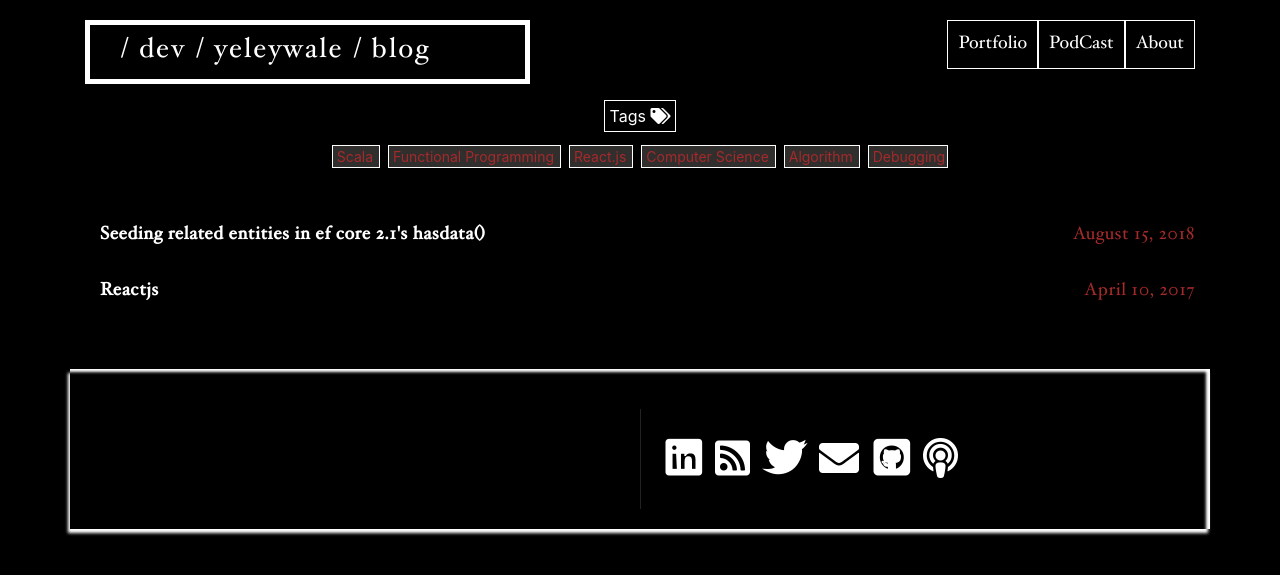
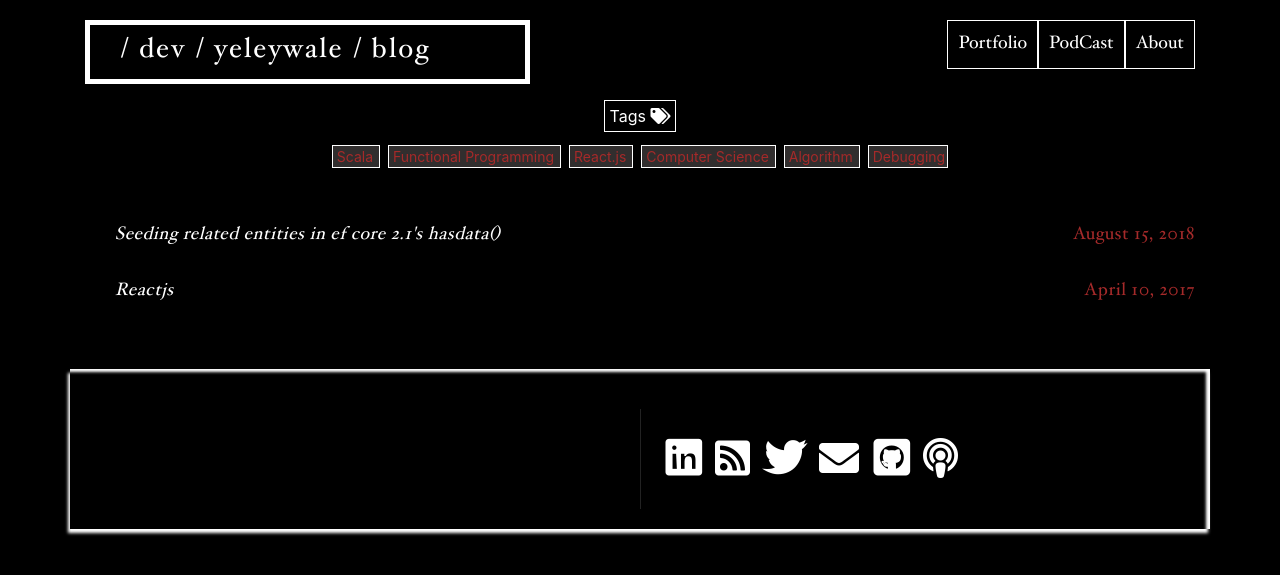
Before and after one commit to yeleywale/yeleywale.github.io, a Jekyll site: the page built from index.html, in a window 1280 px wide. Shown: the top 575 px of the page. Built offline with Jekyll 4.4.1, drawn with Linux system fonts in a browser that asks for light colours; nearby versions of some CDN libraries.

Commit message:
Change strong tag to em in index.html

```diff
--- a/_layouts/default.html
+++ b/_layouts/default.html
@@ -46,25 +46,7 @@
         </header>
     </div>
     </div>
-    <!-- <div class="container-fluid row google-search">
-        <div class="col-lg-5 col-sm-8 offset-lg-7 offset-sm-4 col-md-7 offset-md-5">
-            <script>
-                (function() {
-                    var cx = '014820589653433540300:nwzp1crkrvs';
-                    var gcse = document.createElement('script');
-                    gcse.type = 'text/javascript';
-                    gcse.async = true;
-                    gcse.src = 'https://cse.google.com/cse.js?cx=' + cx;
-                    var s = document.getElementsByTagName('script')[0];
-                    s.parentNode.insertBefore(gcse, s);
-                })();
-            </script>
-            <gcse:search></gcse:search>
-        </div>
-    </div> -->
-
-
-    <div id="main" role="main" class="container">
+      <div id="main" role="main" class="container">
         {{ content }}
     </div>
 
--- a/index.html
+++ b/index.html
@@ -15,7 +15,7 @@ layout: default
     {% for post in site.posts %}
     <a href="{{ site.baseurl }}{{ post.url }}" class="post-list">
         <li class="row">
-            <strong class="col-lg-6 blog-title">{{ post.title }}</strong>
+            <em class="col-lg-6 blog-title">{{ post.title }}</em>
             <span class="datelist col-lg-4 offset-lg-2">{{ post.date | date: "%B %e, %Y" }}</span>
         </li>
     </a>
```
